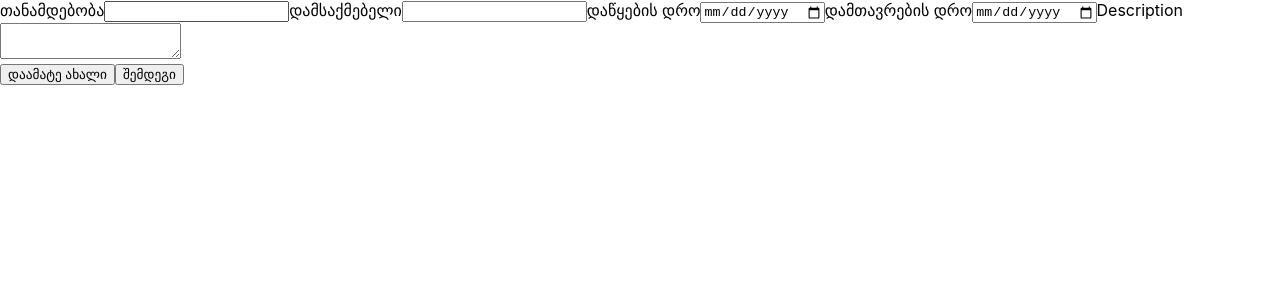
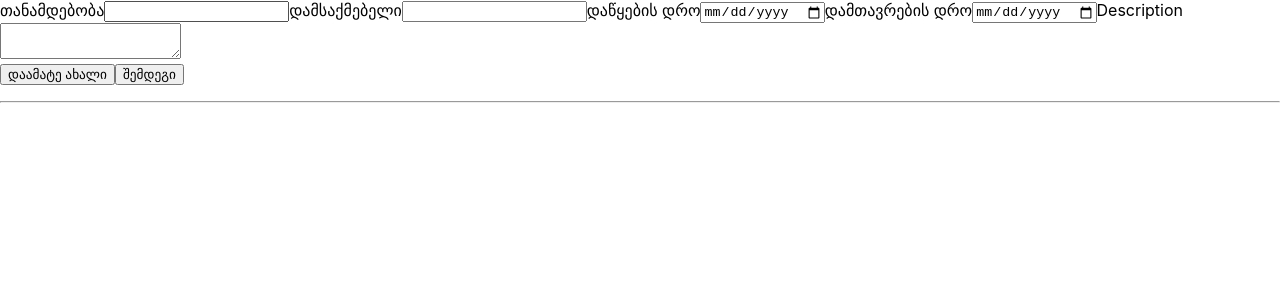
Before and after one commit to datoxx/cv-builder, a React (Create React App) app: page /experience in a window 1280 px wide. Shown: the top 300 px of the page. Built offline with nearby package versions, Linux system fonts and the light colour scheme.

Commit message:
#8 display experience form values

```diff
--- a/src/page/Experience.tsx
+++ b/src/page/Experience.tsx
@@ -8,12 +8,12 @@ function Experience() {
   const navigate = useNavigate();
   const [values, setValues] = useState()
 
-  const { register, handleSubmit, watch, formState: { errors }, control } = useForm({
+  const { register, handleSubmit, watch, getValues, formState: { errors }, control } = useForm({
     mode: "onChange",
     defaultValues: {
       experience:[{
-        name: "",
-        username: "",
+        position: "",
+        employer: "",
         description: "",
         startDate: "",
         endDate: ""
@@ -57,7 +57,6 @@ function Experience() {
 
   const checkRequired = (index: number) => {
         for (let [key, value] of Object.entries(watch().experience?.[index])) {
-          console.log("ramdenjer eSveba")
           if(value !== "") {
             return true
           } else {
@@ -67,6 +66,8 @@ function Experience() {
 
 
   }
+
+  console.log(getValues("experience"))
 
   return (
     <div>
@@ -79,13 +80,13 @@ function Experience() {
 
                 <label >
                   <span>თანამდებობა</span>
-                  <input type="text"  {...register(`experience.${index}.name`, {required: index === 0 ? true : checkRequired(index) , minLength: 2, })}  />
+                  <input type="text"  {...register(`experience.${index}.position`, {required: index === 0 ? true : checkRequired(index) , minLength: 2, })}  />
                 </label>
 
 
                 <label>
                 <span>დამსაქმებელი</span>
-                   <input   type="text" {...register(`experience.${index}.username`, {required: index === 0 ? true : checkRequired(index), minLength:2, })} />
+                   <input   type="text" {...register(`experience.${index}.employer`, {required: index === 0 ? true : checkRequired(index), minLength:2, })} />
                 </label>
 
 
@@ -112,8 +113,8 @@ function Experience() {
 
           <button type='button' onClick={() => {
             append({
-              name: "",
-              username: "",
+              position: "",
+              employer: "",
               description: "",
               startDate: "",
               endDate: ""
@@ -125,6 +126,19 @@ function Experience() {
 
         </form>
 
+            <div>
+                {getValues("experience").map((item) =>  {
+                 return  <section key={Math.floor(Math.random() * (1000000 - 1 + 1) + 1)} >
+                      <p>{item.position}</p>
+                      <p>{item.employer}</p>
+                      <p>{item.description}</p>
+                      <p>{item.startDate}</p>
+                      <p>{item.endDate}</p>
+                      <hr />
+                  </section>
+                }) }
+                {/* { getValues("experience")[0].name} */}
+            </div>
     </div>
   )
 }
```
